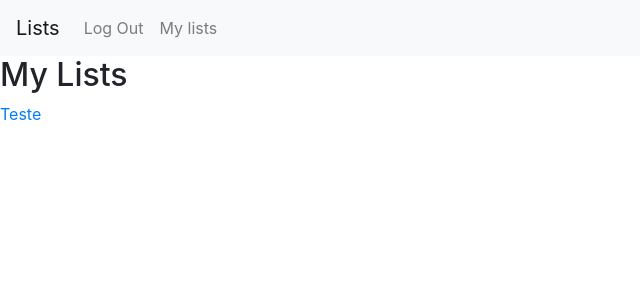
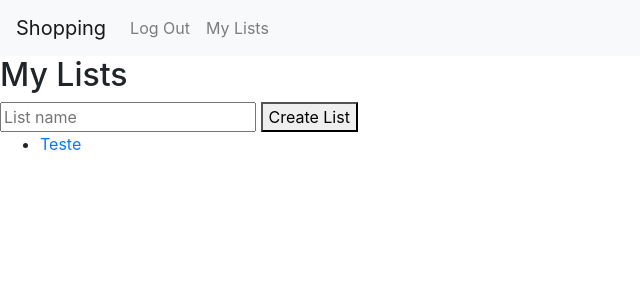
Before and after one commit to rafaelmourato/capstone_cs50, a Django app: page /user in a window 1280 px wide. Shown: the top 300 px of the page, without its empty margins (0-640 px from the left). Run offline with Django 4.2, Linux system fonts and the light colour scheme; a user stored in the database is signed in; data comes from the database, SQL or seed files in the repository; both versions use the stored data as it was after the commit; some libraries are stand-ins or nearby versions.

Commit message:
Adding some changes to the code

```diff
--- a/ShoppingList/listsapp/templates/listsapp/layout.html
+++ b/ShoppingList/listsapp/templates/listsapp/layout.html
@@ -7,17 +7,23 @@
     <body>
 
         <nav class="navbar navbar-expand-lg navbar-light bg-light">
-            <a class="navbar-brand" href="{% url 'index' %}">Lists</a>
+            <a class="navbar-brand" href="{% url 'index' %}">Shopping</a>
 
             <div>
               <ul class="navbar-nav mr-auto">
-                {% if user.is_authenticated %}
+                {% if request.user.is_authenticated %}
                     <li class="nav-item">
                         <a class="nav-link" href="{% url 'logout' %}">Log Out</a>
                     </li>
+                    {% if not request.user.is_supermarket%}
                     <li class="nav-item">
-                        <a class="nav-link" href="{% url 'userpage' %}">My lists</a>
+                        <a class="nav-link" href="{% url 'userpage' %}">My Lists</a>
                     </li>
+                    {% else %}
+                    <li class="nav-item">
+                        <a class="nav-link" href="{% url 'supermarketpage' request.user.id %}">My Supermarket</a>
+                    </li>
+                    {% endif %}
                 {% else %}
                     <li class="nav-item">
                         <a class="nav-link" href="{% url 'login' %}">Log In</a>
--- a/ShoppingList/listsapp/templates/listsapp/listpage.html
+++ b/ShoppingList/listsapp/templates/listsapp/listpage.html
@@ -28,6 +28,9 @@
     <button type="submit">Add</button>
 </form>
 
+<h3>Go Shopping</h3>
+
+
 <br>
 <a href="{% url 'userpage' %}">← Back to my lists</a>
 {% endblock %}
--- a/ShoppingList/listsapp/templates/listsapp/register.html
+++ b/ShoppingList/listsapp/templates/listsapp/register.html
@@ -27,6 +27,7 @@
             <label class="form-check-label" for="is_supermarket">
                 I am a supermarket!
             </label>
+
         </div>
         <input class="btn btn-primary" type="submit" value="Register">
     </form>
--- a/ShoppingList/listsapp/templates/listsapp/userpage.html
+++ b/ShoppingList/listsapp/templates/listsapp/userpage.html
@@ -3,14 +3,17 @@
 {% block body %}
 <h2>My Lists</h2>
 
-{% for list in lists %}
-    <p>
-        <a href="{% url 'listpage' list.id %}">
-            {{ list.name }}
-        </a>
-    </p>
-{% empty %}
-    <p>You have no lists.</p>
-{% endfor %}
+<form method="POST">
+    {% csrf_token %}
+    <input type="text" name="listname" placeholder="List name" required>
+    <button type="submit">Create List</button>
+</form>
 
+<ul>
+    {% for list in lists %}
+        <li><a href="{% url 'listpage' list.id %}">{{ list.name }}</a></li>
+    {% empty %}
+        <li>No lists yet</li>
+    {% endfor %}
+</ul>
 {% endblock %}
--- a/ShoppingList/listsapp/views.py
+++ b/ShoppingList/listsapp/views.py
@@ -33,27 +33,28 @@ def listpage(request, list_id):
         return redirect("listpage", list_id=list_id)
 
     products_in_list = list_obj.products.all().order_by("name")
-    all_products = Product.objects.all().order_by("name")
+    all_products = Product.objects.exclude(id__in=products_in_list).order_by("name")
 
     return render(request, "listsapp/listpage.html", {
         "list": list_obj,
         "products": products_in_list,
-        "all_products": all_products
+        "all_products": all_products,
     })
 
 @login_required
 def userpage(request):
+    if request.method == "POST":
+        listname = request.POST.get("listname")
+        if listname:
+            List.objects.create(name=listname, user=request.user)
+            return redirect("userpage")
     lists = List.objects.filter(user=request.user)
     return render(request, "listsapp/userpage.html", {
         "lists": lists
     })
 
 def supermarketpage(request, supermarket_id):
-    supermarket = get_object_or_404(
-        User,
-        id=supermarket_id,
-        is_supermarket=True
-    )
+    supermarket = get_object_or_404(User, id=supermarket_id, is_supermarket=True)
     prices = PriceMkt.objects.filter(supermarket=supermarket).select_related("product")
     return render(request, "listsapp/supermarketpage.html", {
         "supermarket": supermarket,
@@ -62,8 +63,20 @@ def supermarketpage(request, supermarket_id):
 
 def productpage(request, product_id):
     product = get_object_or_404(Product, id=product_id)
+    lists = None
+    if request.method == "POST":
+        list_id = request.POST.get("list_id")
+        if list_id:
+            list = get_object_or_404(List, id=list_id)
+            if product not in list.products.all():
+                list.products.add(product)
+        return redirect("listpage", list_id=list_id)
+
+    if request.user.is_authenticated:
+         lists = List.objects.filter(user=request.user).exclude(products=product)
     return render(request, "listsapp/productpage.html", {
-        "product": product
+        "product": product,
+        "lists": lists
     })
 
 def login_view(request):
@@ -100,8 +113,6 @@ def register(request):
                 "message": "Passwords must match."
             })
         is_supermarket = request.POST.get("is_supermarket") == "on"
-
-
         try:
             user = User.objects.create_user(username, email, password)
             user.is_supermarket = is_supermarket
```
Also changed, not shown: ShoppingList/listsapp/templates/listsapp/index.html (+4 -3 lines), ShoppingList/listsapp/templates/listsapp/prices.html (added, +7 -0 lines), ShoppingList/listsapp/templates/listsapp/productpage.html (+18 -0 lines), ShoppingList/db.sqlite3.
